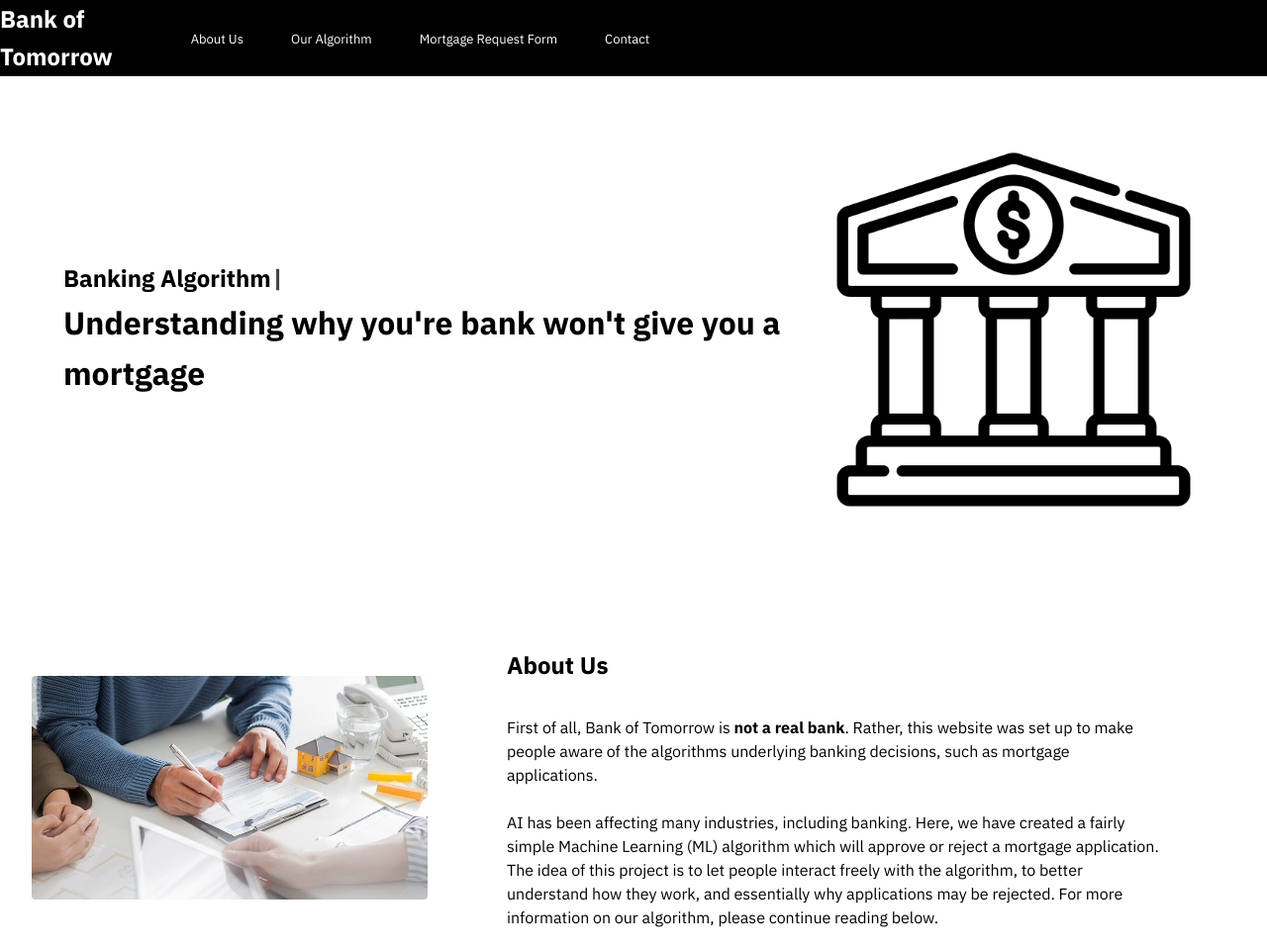
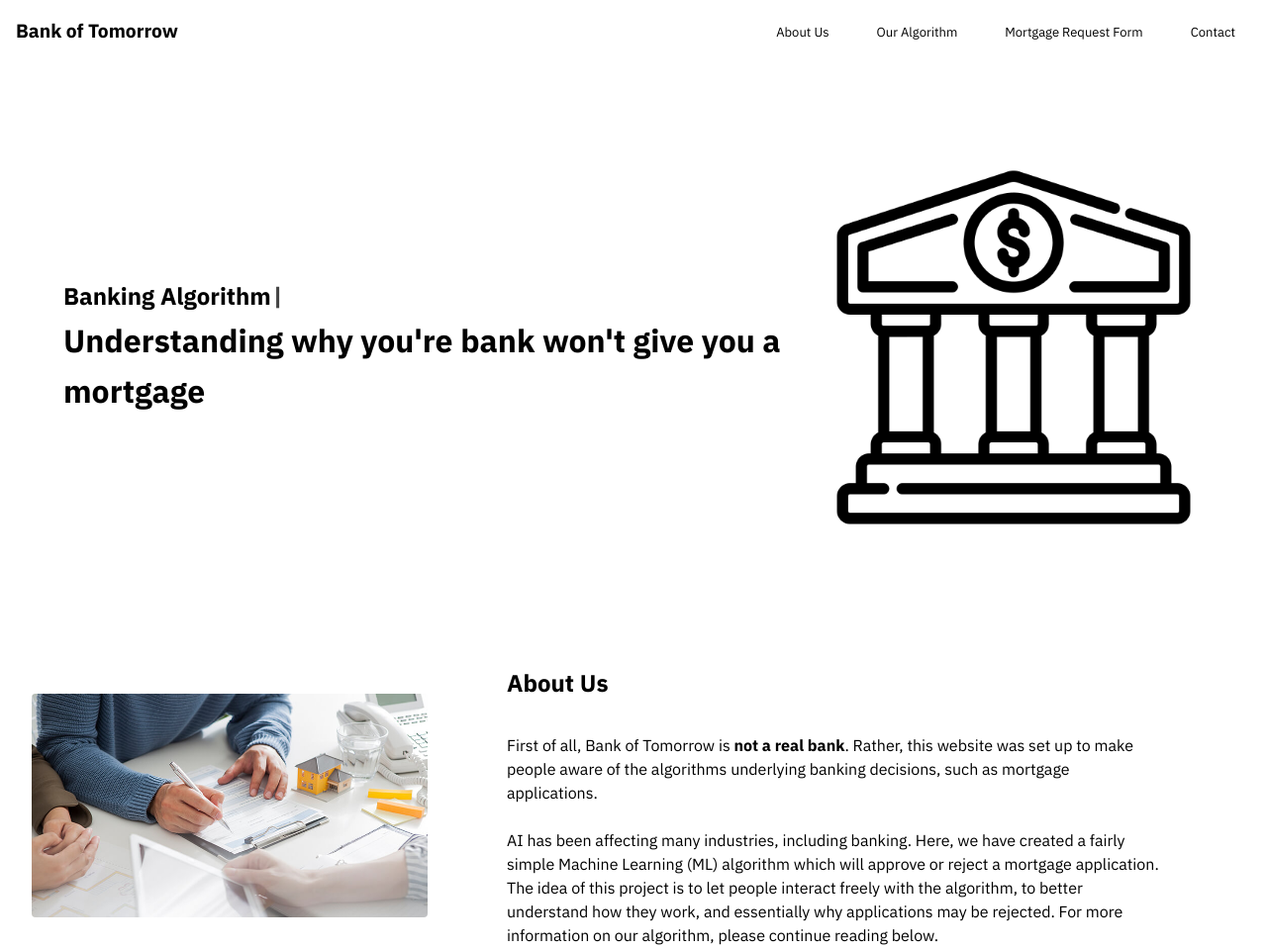
Before and after one commit to alexkneale/default-risk, a website built with Vite: page front-end/index.html in a window 1280 px wide. Shown: the top 960 px of the page at 99% size. Built offline with nearby package versions, Linux system fonts and the light colour scheme.

Commit message:
navigation bar styling fixed

```diff
--- a/front-end/index.html
+++ b/front-end/index.html
@@ -13,10 +13,8 @@
     </head>
     <body>
         <header class="navbar">
+            <div class="navbar__sitename">Bank of Tomorrow</div>
             <nav class="navbar__content">
-                <div class="navbar__container">
-                    <div class="navbar__sitename">Bank of Tomorrow</div>
-
                 <ul class="navbar__list">
                     <li>
                         <a
@@ -47,7 +45,6 @@
                         >
                     </li>
                 </ul>
-                </div>
             </nav>
         </header>
 
--- a/front-end/src/styles/style.scss
+++ b/front-end/src/styles/style.scss
@@ -49,10 +49,6 @@ body {
     line-height: 1.6;
     justify-content: center;
 }
-.navbar {
-    background-color: black;
-    width: 100%;
-}
 //do NOT display name on top left for mobile version (only desktop)
 .navbar__sitename {
     display: none;
@@ -60,13 +56,8 @@ body {
 
 .navbar__content {
     // nav with white background, covering whole of top
-    background-color: black;
+    background-color: white;
     width: 100%;
-}
-.navbar__container {
-    display: flex;
-    align-items: center;
-    justify-content: space-between;
 }
 
 .navbar__list {
@@ -91,7 +82,7 @@ body {
     // set font size to small, to avoid potential overflow
     font-size: small;
     text-decoration: none;
-    color: white;
+    color: black;
 
     // settings when hovering
     cursor: pointer;
@@ -105,8 +96,8 @@ body {
 
     // invert colours when hovering
     &:hover {
-        background-color: white;
-        color: black;
+        background-color: black;
+        color: white;
     }
 }
 
@@ -395,7 +386,7 @@ button[type="submit"] {
 
     .pie {
         width: 80%;
-        max-width: 500px;
+        max-width: 350px;
         margin: 0 auto;
         text-align: center;
 
@@ -409,12 +400,13 @@ button[type="submit"] {
 .score {
     padding: 10px;
     h2 {
-        padding: 10px;
+        padding-bottom: 20px;
     }
 }
 .fico-graph {
     display: flex;
     align-items: center;
+    flex-direction: column;
     h4 {
         padding: 10px;
     }
@@ -423,6 +415,8 @@ button[type="submit"] {
 .orig-upb-graph {
     display: flex;
     align-items: center;
+    flex-direction: column;
+
     h4 {
         padding: 10px;
     }
@@ -431,6 +425,8 @@ button[type="submit"] {
 .dti-graph {
     display: flex;
     align-items: center;
+    flex-direction: column;
+
     h4 {
         padding: 10px;
     }
@@ -462,28 +458,25 @@ button[type="submit"] {
 
     .navbar {
         // have navigation bar on right side, and name on left side, for desktop mdoe
+
         // flexbox
-        // @include mixins.flexbox(row, space-between, center);
+        @include mixins.flexbox(row, space-between, center);
 
-        // padding: 1rem;
-        // background-color: black;
-        // width: 100%;
-        // padding-bottom: 3rem;
+        padding: 1rem;
+        background-color: white;
+        width: 100%;
+        padding-bottom: 3rem;
 
         // let site name appear on far right for desktop mode
         &__sitename {
             display: block;
-            color: white;
+            color: black;
             font-weight: bold;
-            font-size: 1.5rem;
+            font-size: 1.2rem;
         }
         // nav bar on right, with more spacing
-
-        &__container {
-            width: 100%;
-            display: flex;
-            justify-content: space-around;
-            align-items: center;
+        &__content {
+            width: auto;
 
             ul {
                 //flexbox
@@ -497,16 +490,16 @@ button[type="submit"] {
                 li a {
                     font-size: small;
                     text-decoration: none;
-                    color: white;
+                    color: black;
                     cursor: pointer;
                     transition: all 0.2s ease;
                     padding: 1rem 1rem;
                     border-radius: 8px;
 
                     &:hover {
-                        background-color: white;
-                        color: black;
-                        border: 2px solid black;
+                        background-color: black;
+                        color: white;
+                        border: 2px solid white;
                     }
                 }
             }
```
Lines whose indentation alone changed are shown as unchanged.
